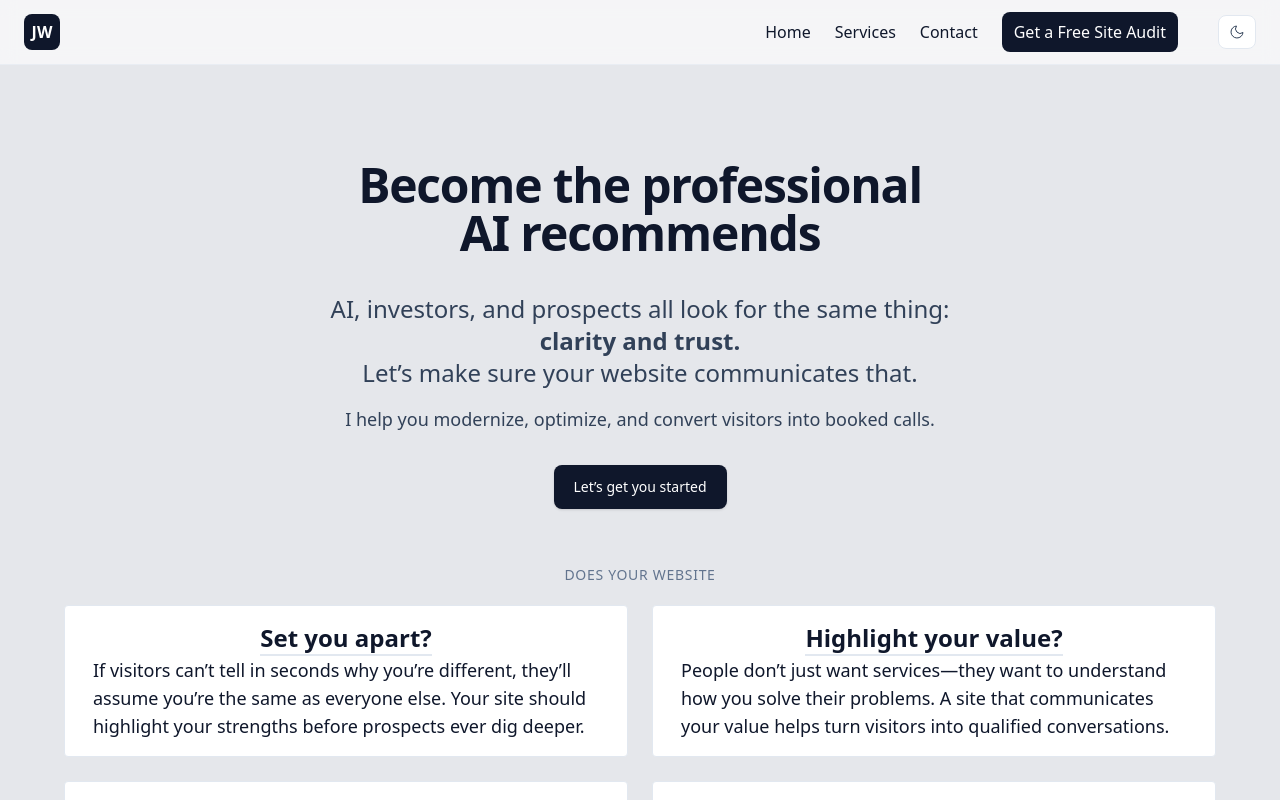
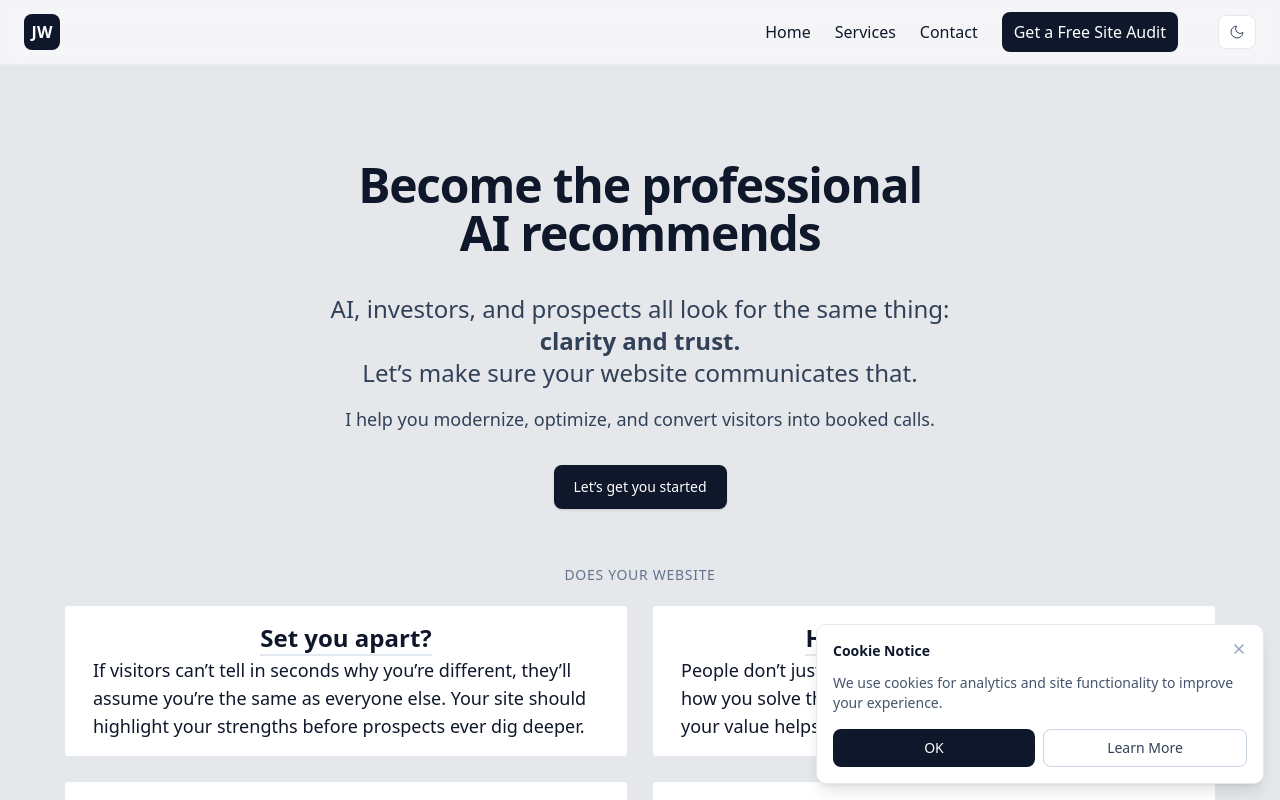
Before and after one commit to m4cbeth/warpofolio, a Next.js app: page / in a window 1280 px wide. Shown: the top 800 px of the page. Built offline with nearby package versions, Linux system fonts and the light colour scheme.

Commit message:
privacy pop up basic done

```diff
--- a/src/app/layout.tsx
+++ b/src/app/layout.tsx
@@ -5,7 +5,8 @@ import "./globals.css";
 import { Analytics } from "@vercel/analytics/next"
 import { SpeedInsights } from '@vercel/speed-insights/next';
 import { ThemeProvider } from "@/components/theme-provider";
-import { GoogleAnalytics } from "@next/third-parties/google"
+import { GoogleAnalytics } from "@next/third-parties/google";
+import { CookieConsent } from "@/components/CookieConsent";
 
 
 const geistSans = Geist({
@@ -94,6 +95,7 @@ export default function RootLayout({
         <Analytics />
         <SpeedInsights />
         <GoogleAnalytics gaId="G-SH89CT3HJG" />
+        <CookieConsent />
       </body>
     </html>
   );
--- /dev/null
+++ b/src/components/CookieConsent.tsx
@@ -0,0 +1,76 @@
+"use client";
+
+import { useState, useEffect } from "react";
+import { motion, AnimatePresence } from "framer-motion";
+import { X } from "lucide-react";
+import Link from "next/link";
+
+export function CookieConsent() {
+  const [isVisible, setIsVisible] = useState(false);
+
+  useEffect(() => {
+    // Check if user has already consented
+    const hasConsented = localStorage.getItem("cookie-consents");
+    if (!hasConsented) {
+      setIsVisible(true);
+    }
+  }, []);
+
+  const handleAccept = () => {
+    localStorage.setItem("cookie-consent", "accepted");
+    setIsVisible(false);
+  };
+
+  const handleDismiss = () => {
+    // localStorage.setItem("cookie-consent", "dismissed");
+    setIsVisible(false);
+  };
+
+  return (
+    <AnimatePresence>
+      {isVisible && (
+        <motion.div
+          initial={{ opacity: 0, y: 100 }}
+          animate={{ opacity: 1, y: 0 }}
+          exit={{ opacity: 0, y: 100 }}
+          transition={{ duration: 0.3, ease: "easeOut" }}
+          className="fixed bottom-4 left-4 right-4 z-50 md:left-auto md:right-4 md:max-w-md"
+        >
+          <div className="bg-white dark:bg-slate-900 border border-slate-200 dark:border-slate-700 rounded-lg shadow-lg p-4">
+            <div className="flex items-start justify-between mb-3">
+              <h3 className="text-sm font-semibold text-slate-900 dark:text-slate-100">
+                Cookie Notice
+              </h3>
+              <button
+                onClick={handleDismiss}
+                className="text-slate-400 hover:text-slate-600 dark:hover:text-slate-300 transition-colors"
+                aria-label="Close cookie notice"
+              >
+                <X className="h-4 w-4" />
+              </button>
+            </div>
+
+            <p className="text-sm text-slate-600 dark:text-slate-300 mb-4">
+              We use cookies for analytics and site functionality to improve your experience.
+            </p>
+
+             <div className="flex gap-2">
+               <button
+                 onClick={handleAccept}
+                 className="flex-1 bg-slate-900 text-white text-sm font-medium py-2 px-3 rounded-md hover:bg-slate-800 dark:bg-white dark:text-slate-900 dark:hover:bg-slate-200 transition-colors"
+               >
+                 OK
+               </button>
+               <Link
+                 href="/privacy"
+                 className="flex-1 border border-slate-300 dark:border-slate-600 text-slate-700 dark:text-slate-300 text-sm font-medium py-2 px-3 rounded-md hover:bg-slate-50 dark:hover:bg-slate-800 transition-colors text-center"
+               >
+                 Learn More
+               </Link>
+             </div>
+          </div>
+        </motion.div>
+      )}
+    </AnimatePresence>
+  );
+}
```
